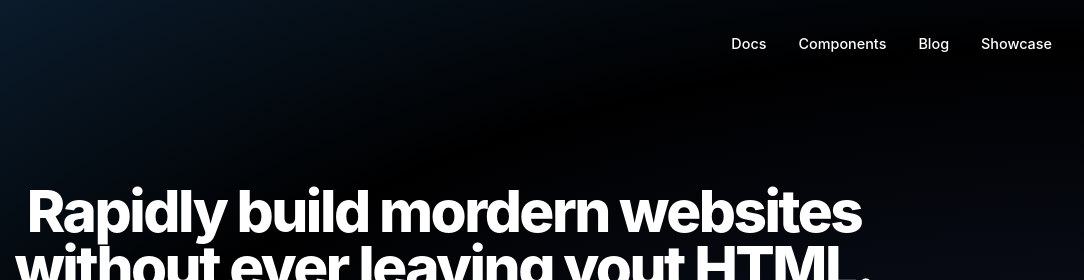
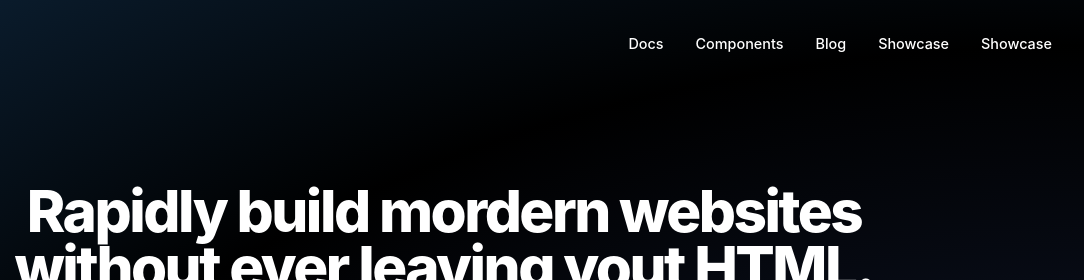
Before and after one commit to Sysinfocus/TailwindLike, a plain HTML site: page tailwindcss.html in a window 1280 px wide. Shown: the top 280 px of the page, 196-1280 px from the left. Drawn offline with Linux system fonts and the light colour scheme.

Commit message:
Update tailwindcss.html

```diff
--- a/tailwindcss.html
+++ b/tailwindcss.html
@@ -18,6 +18,7 @@
                 <a copyto="a" class="fc-[inherit] td-[none] fw-[500] fs-[0.9rem] h:fc-[#37baf5]" href="#">Docs</a>
                 <a copyfrom="a" href="#">Components</a>
                 <a copyfrom="a" href="#">Blog</a>
+                <a copyfrom="a" href="#">Showcase</a>
                 <a copyfrom="a" href="#">Showcase</a>
             </div>
         </header>
```
